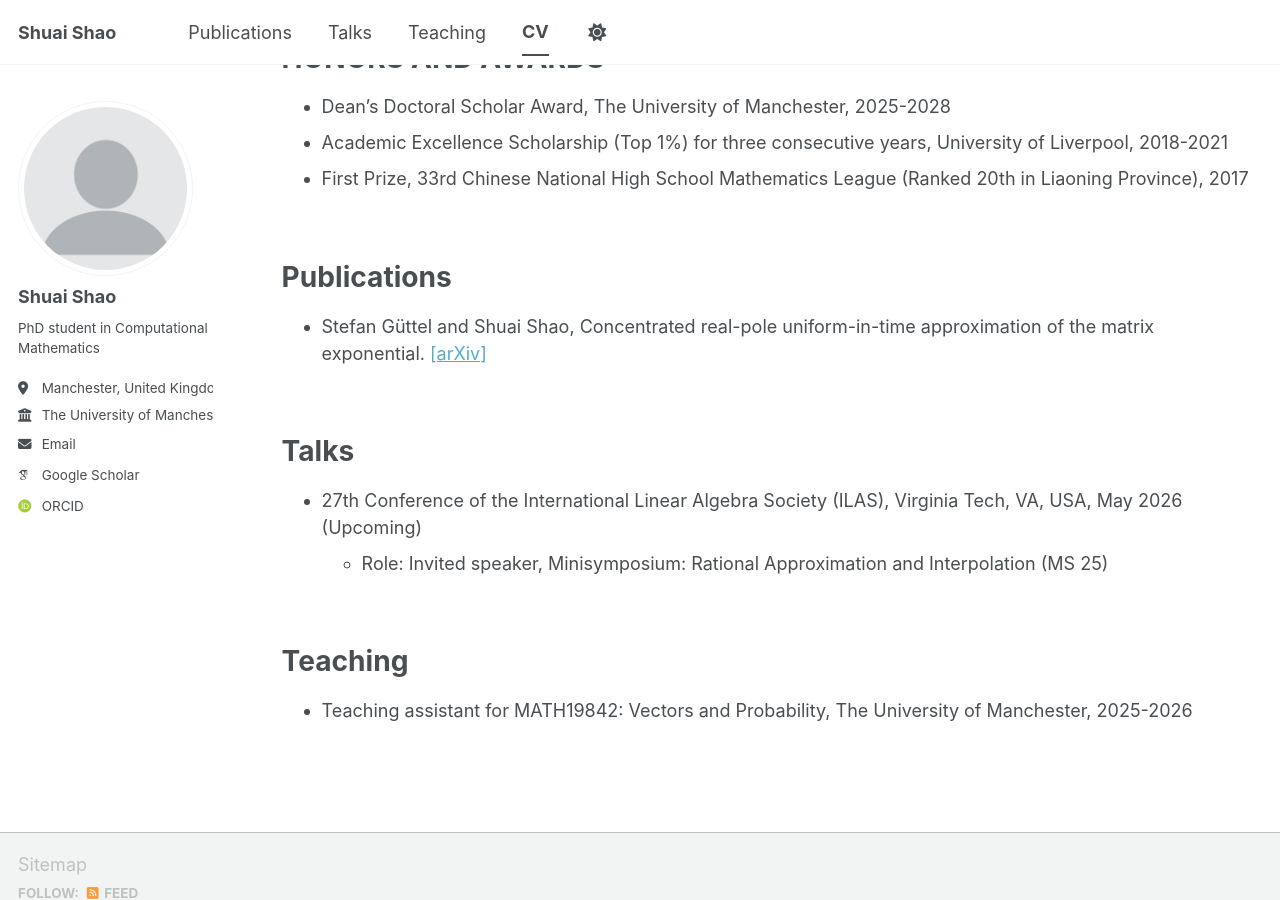
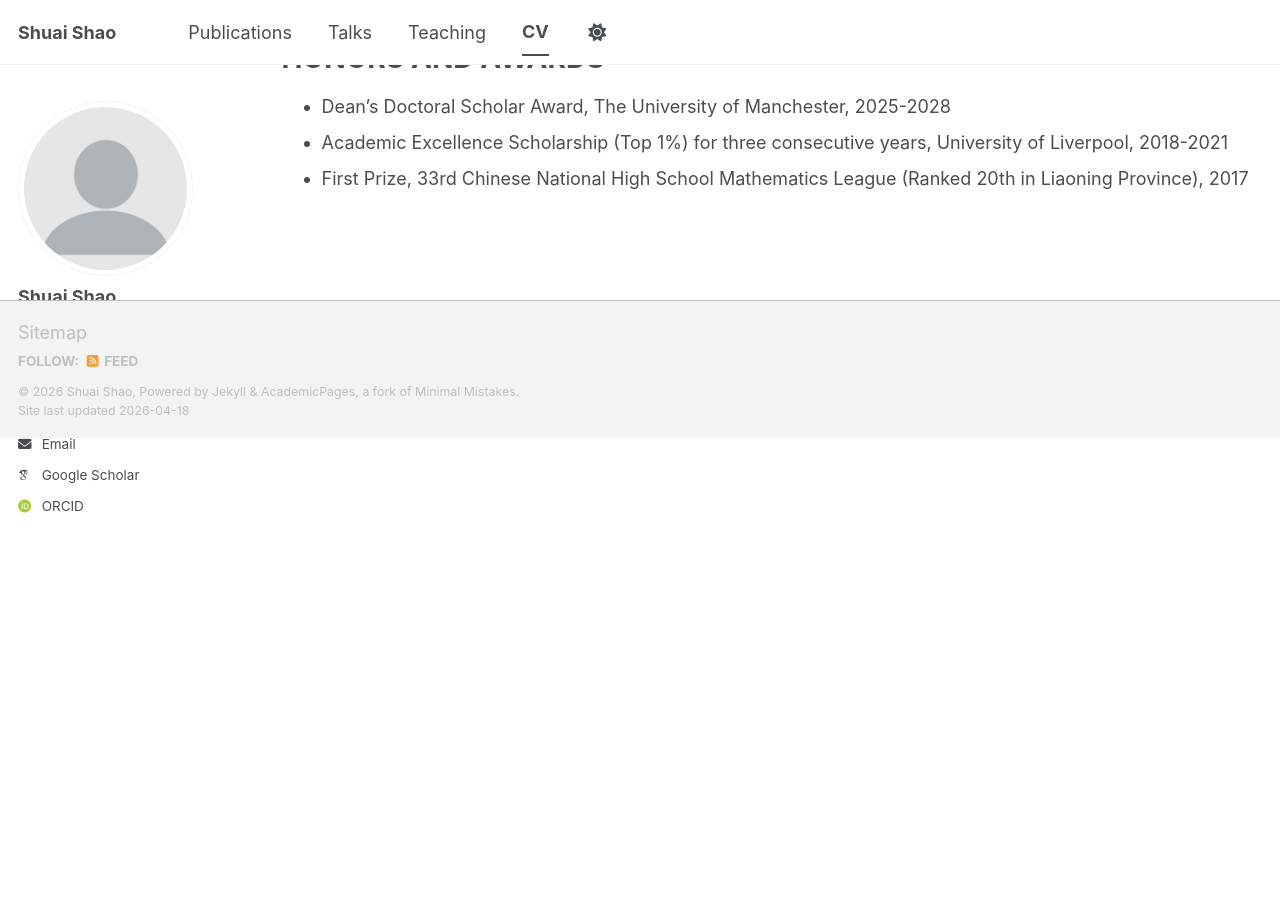
Before and after one commit to ShuaiShao-1203/ShuaiShao-1203.github.io, a Jekyll site: the page built from _pages/cv.md, in a window 1280 px wide and 900 px high, scrolled down 915 px. Built offline with Jekyll 4.4.1, drawn with Linux system fonts in a browser that asks for light colours; some web fonts are replaced; a script bundle is joined from its source files by our own code; library files that are not in the unit come from our copies.

Commit message:
Update cv.md

```diff
--- a/_pages/cv.md
+++ b/_pages/cv.md
@@ -44,23 +44,3 @@ HONORS AND AWARDS
 * Dean's Doctoral Scholar Award, The University of Manchester, 2025-2028
 * Academic Excellence Scholarship (Top 1%) for three consecutive years, University of Liverpool, 2018-2021
 * First Prize, 33rd Chinese National High School Mathematics League (Ranked 20th in Liaoning Province), 2017
-
-&nbsp;
-
-Publications
-======
-* Stefan Güttel and Shuai Shao, Concentrated real-pole uniform-in-time approximation of the matrix exponential.
-  <a href="https://arxiv.org/abs/2511.21858v1">[arXiv]</a>
-
-&nbsp;
-
-Talks
-======
-* 27th Conference of the International Linear Algebra Society (ILAS), Virginia Tech, VA, USA, May 2026 (Upcoming)
-  * Role: Invited speaker, Minisymposium: Rational Approximation and Interpolation (MS 25)
-
-&nbsp;
-
-Teaching
-======
-* Teaching assistant for MATH19842: Vectors and Probability, The University of Manchester, 2025-2026
```
